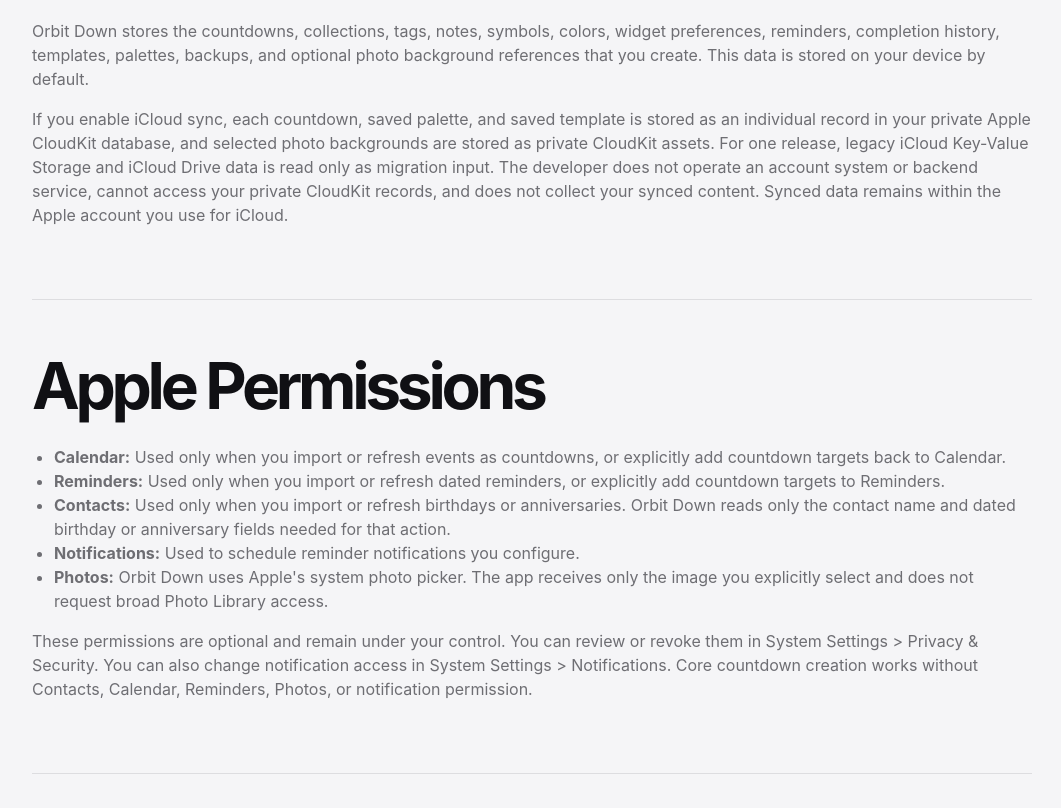
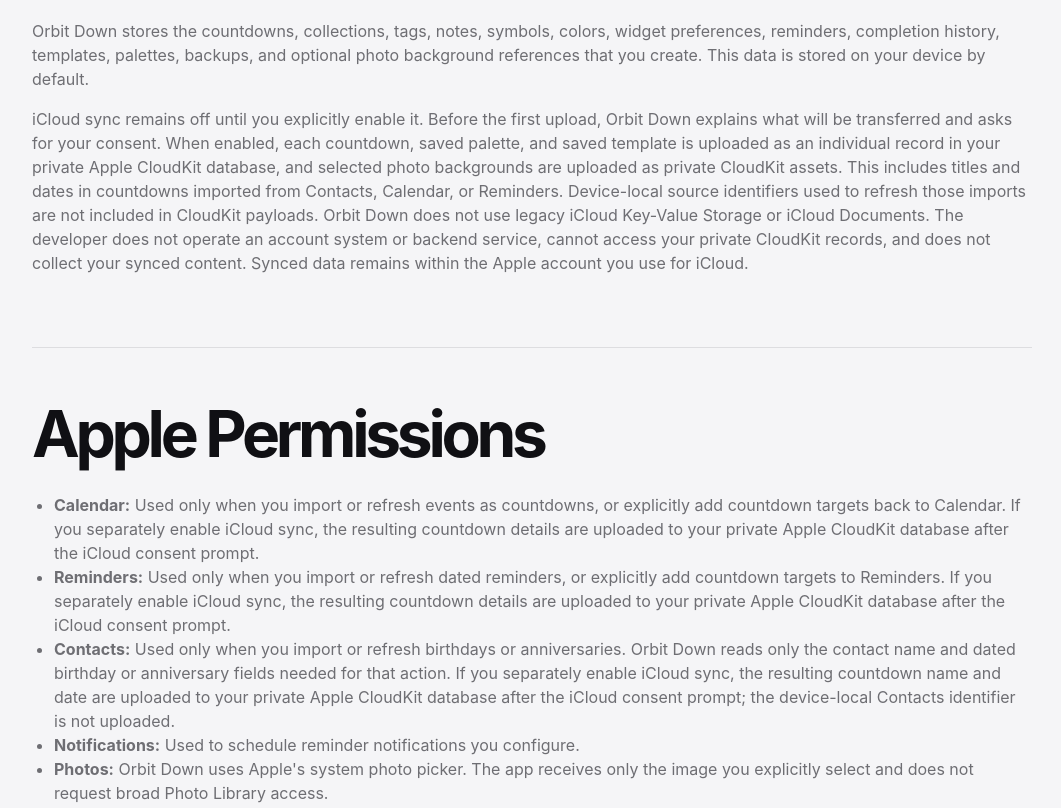
Before and after one commit to Z3lnick/orbitdown, a plain HTML site: page privacy/index.html in a window 1280 px wide. Shown: the part 1195-2003 px from the top of the page, without its empty margins (108-1169 px from the left). Drawn offline with Linux system fonts and the light colour scheme.

Commit message:
Update CloudKit privacy disclosures

```diff
--- a/privacy/index.html
+++ b/privacy/index.html
@@ -60,15 +60,15 @@
     <section class="content-section">
       <h2>Data Stored By The App</h2>
       <p>Orbit Down stores the countdowns, collections, tags, notes, symbols, colors, widget preferences, reminders, completion history, templates, palettes, backups, and optional photo background references that you create. This data is stored on your device by default.</p>
-      <p>If you enable iCloud sync, each countdown, saved palette, and saved template is stored as an individual record in your private Apple CloudKit database, and selected photo backgrounds are stored as private CloudKit assets. For one release, legacy iCloud Key-Value Storage and iCloud Drive data is read only as migration input. The developer does not operate an account system or backend service, cannot access your private CloudKit records, and does not collect your synced content. Synced data remains within the Apple account you use for iCloud.</p>
+      <p>iCloud sync remains off until you explicitly enable it. Before the first upload, Orbit Down explains what will be transferred and asks for your consent. When enabled, each countdown, saved palette, and saved template is uploaded as an individual record in your private Apple CloudKit database, and selected photo backgrounds are uploaded as private CloudKit assets. This includes titles and dates in countdowns imported from Contacts, Calendar, or Reminders. Device-local source identifiers used to refresh those imports are not included in CloudKit payloads. Orbit Down does not use legacy iCloud Key-Value Storage or iCloud Documents. The developer does not operate an account system or backend service, cannot access your private CloudKit records, and does not collect your synced content. Synced data remains within the Apple account you use for iCloud.</p>
     </section>
 
     <section class="content-section">
       <h2>Apple Permissions</h2>
       <ul>
-        <li><strong>Calendar:</strong> Used only when you import or refresh events as countdowns, or explicitly add countdown targets back to Calendar.</li>
-        <li><strong>Reminders:</strong> Used only when you import or refresh dated reminders, or explicitly add countdown targets to Reminders.</li>
-        <li><strong>Contacts:</strong> Used only when you import or refresh birthdays or anniversaries. Orbit Down reads only the contact name and dated birthday or anniversary fields needed for that action.</li>
+        <li><strong>Calendar:</strong> Used only when you import or refresh events as countdowns, or explicitly add countdown targets back to Calendar. If you separately enable iCloud sync, the resulting countdown details are uploaded to your private Apple CloudKit database after the iCloud consent prompt.</li>
+        <li><strong>Reminders:</strong> Used only when you import or refresh dated reminders, or explicitly add countdown targets to Reminders. If you separately enable iCloud sync, the resulting countdown details are uploaded to your private Apple CloudKit database after the iCloud consent prompt.</li>
+        <li><strong>Contacts:</strong> Used only when you import or refresh birthdays or anniversaries. Orbit Down reads only the contact name and dated birthday or anniversary fields needed for that action. If you separately enable iCloud sync, the resulting countdown name and date are uploaded to your private Apple CloudKit database after the iCloud consent prompt; the device-local Contacts identifier is not uploaded.</li>
         <li><strong>Notifications:</strong> Used to schedule reminder notifications you configure.</li>
         <li><strong>Photos:</strong> Orbit Down uses Apple's system photo picker. The app receives only the image you explicitly select and does not request broad Photo Library access.</li>
       </ul>
@@ -83,7 +83,7 @@
     <section class="content-section">
       <h2>Retention And Deleting Data</h2>
       <p>Local countdown data is retained on a device until you delete individual countdowns, choose Settings &gt; Erase Local Data, or uninstall Orbit Down. Exported backups and shared files remain wherever you chose to save or send them until you delete them there.</p>
-      <p>If iCloud sync is enabled, deleting an individual synchronized countdown removes that record through Apple's normal CloudKit synchronization. Settings &gt; Erase Local Data removes the local copy and turns off iCloud sync on that device, but deliberately does not erase remote data from your Apple ID. You can remove remaining Orbit Down iCloud data using Apple's iCloud storage management controls. The developer cannot view or delete records in your private CloudKit database on your behalf.</p>
+      <p>If iCloud sync is enabled, deleting an individual synchronized countdown removes that record through Apple's normal CloudKit synchronization. Settings &gt; Erase Local Data removes the local copy and turns off sync on that device without erasing remote data. The separate Settings &gt; Delete iCloud Data action permanently deletes all Orbit Down records and photo assets from your private CloudKit database, keeps local data on the device, and turns sync off. The developer cannot view or delete records in your private CloudKit database on your behalf.</p>
     </section>
 
     <section class="content-section">
```
Also changed, not shown: support/index.html (+1 -1 lines).
